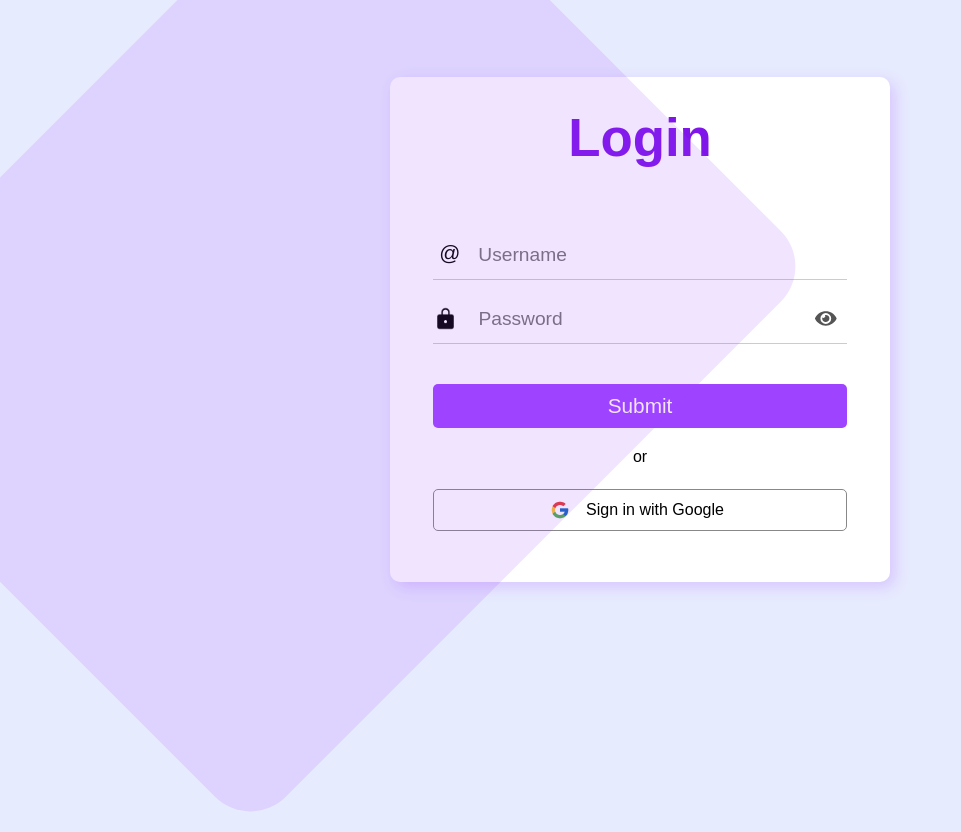
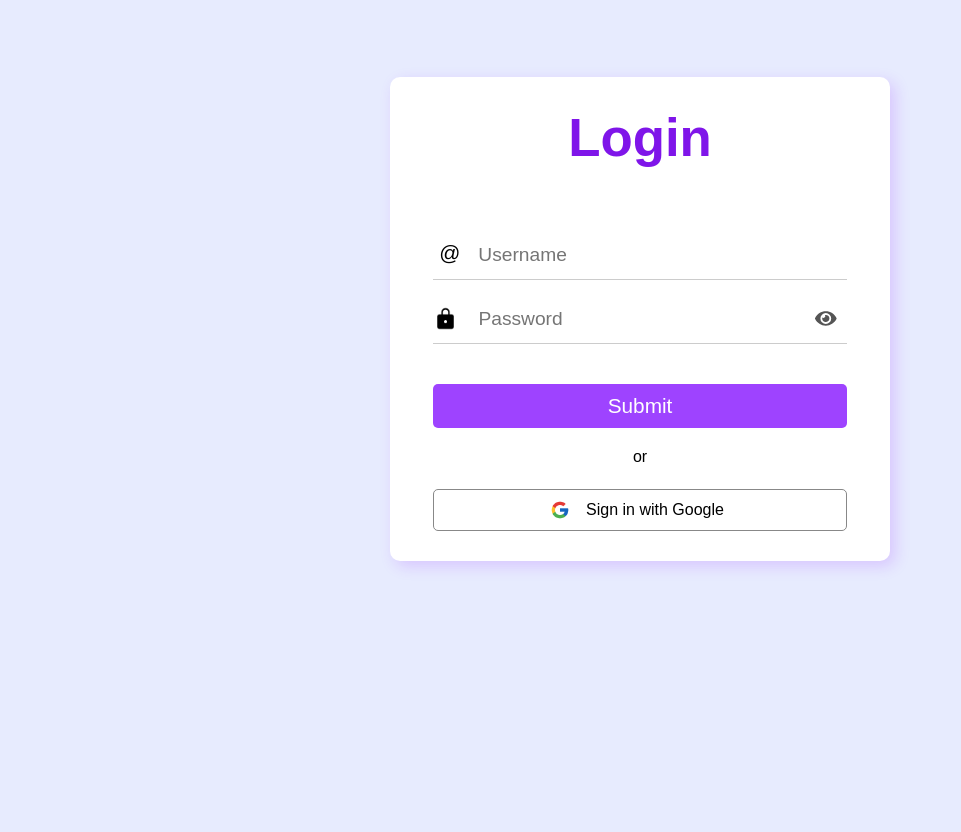
Before and after one commit to rithishcodespace/Project_Register, a React (Vite) app in the folder frontend/: page / in a window 1280 px wide. Shown: the whole page, without its empty margins (0-961 px from the left). After the commit the page ends 800 px from the top, so only its background shows below. Built offline with nearby package versions, Linux system fonts and the light colour scheme.

Commit message:
login_page_ready

```diff
--- a/frontend/src/Login.css
+++ b/frontend/src/Login.css
@@ -11,7 +11,6 @@
     margin: 5% auto;
     text-align: center;
     padding: 30px 20px;
-    padding-bottom:4%;
     border-radius: 10px;
     margin-top: 6%;
     background: #ffffff;
@@ -122,17 +121,3 @@
     height:25px;
     background-color: white;
   }
-
-  .box{
-    width: 50%;
-    background-color: rgb(158, 67, 255);
-    height: 100%;
-    position: absolute;
-    opacity: 0.14;
-    transform: rotate(45deg);
-    z-index: 1;
-    border-radius: 50px;
-    margin-top: -12%;
-    margin-left: -1%;
-     pointer-events: none;
-  }
--- a/frontend/src/Login.jsx
+++ b/frontend/src/Login.jsx
@@ -56,7 +56,7 @@ function Login() {
       }}
     >
       {showpassword ? <FaEyeSlash style={{backgroundColor:'white',fontSize:"120%"}} /> : <FaEye style={{backgroundColor:'white',fontSize:"120%"}} />}
-    </span><></>
+    </span><><p style={{fontSize:"000"}}>.</p></>
       </div>
 
       <button onClick={()=>{}} className="lbutton">Submit</button>
```
